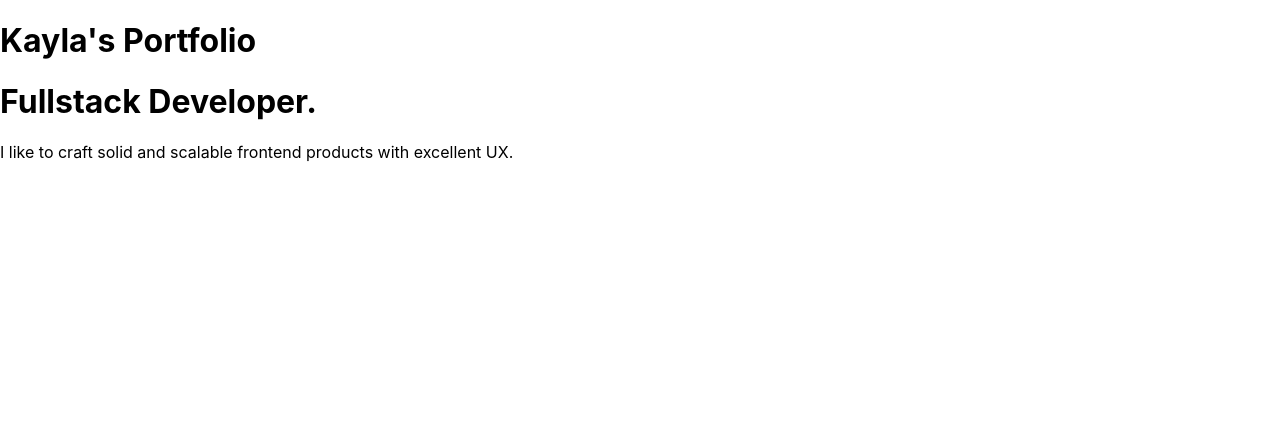
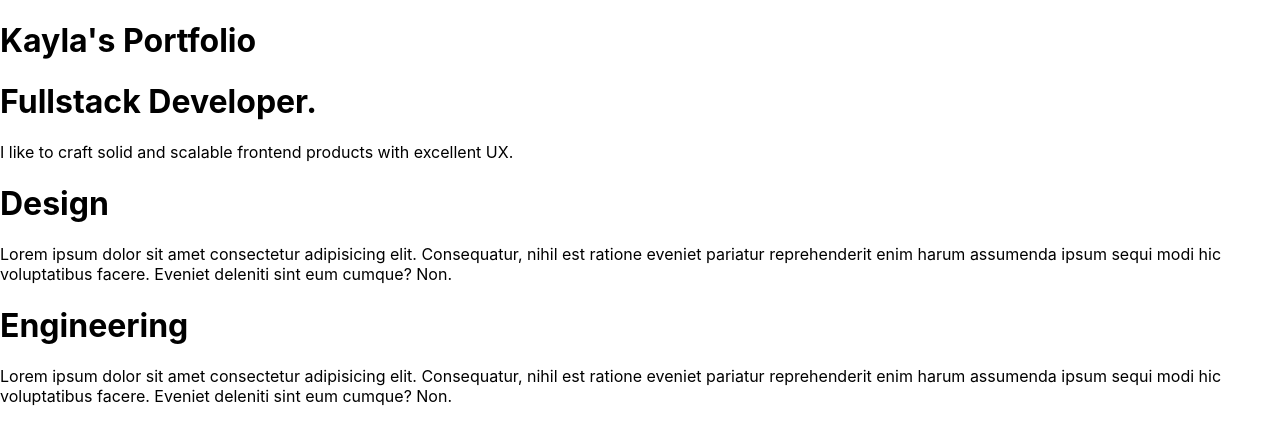
Before and after one commit to kfam22/Portfolio-V1, a React (Create React App) app: page / in a window 1280 px wide. Shown: the top 444 px of the page. Built offline with nearby package versions, Linux system fonts and the light colour scheme.

Commit message:
added Philosophy component

```diff
--- a/src/App.js
+++ b/src/App.js
@@ -1,6 +1,7 @@
 import React from 'react';
 import './App.css';
 import Home from './components/Home';
+import Philosophy from './components/Philosophy';
 
 function App() {
   return (
@@ -9,6 +10,7 @@ function App() {
         <h1>Kayla's Portfolio</h1>
       </header>
       <Home/>
+      <Philosophy/>
     </div>
   );
 }
--- /dev/null
+++ b/src/components/Philosophy.js
@@ -0,0 +1,17 @@
+import React from 'react';
+
+export default function Philosophy() {
+
+  return (<div>
+      <div className='lefSide'>
+        <h1>Design</h1>
+        <p>Lorem ipsum dolor sit amet consectetur adipisicing elit. Consequatur, nihil est ratione eveniet pariatur reprehenderit enim harum assumenda ipsum sequi modi hic voluptatibus facere. Eveniet deleniti sint eum cumque? Non.</p>
+      </div>
+
+      <div className='rightSide'>
+        <h1>Engineering</h1>
+        <p>Lorem ipsum dolor sit amet consectetur adipisicing elit. Consequatur, nihil est ratione eveniet pariatur reprehenderit enim harum assumenda ipsum sequi modi hic voluptatibus facere. Eveniet deleniti sint eum cumque? Non.</p>
+      </div>
+
+  </div>)
+}
```
